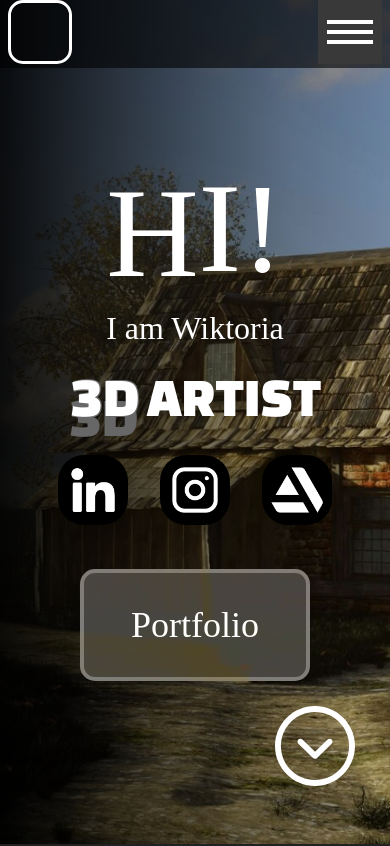
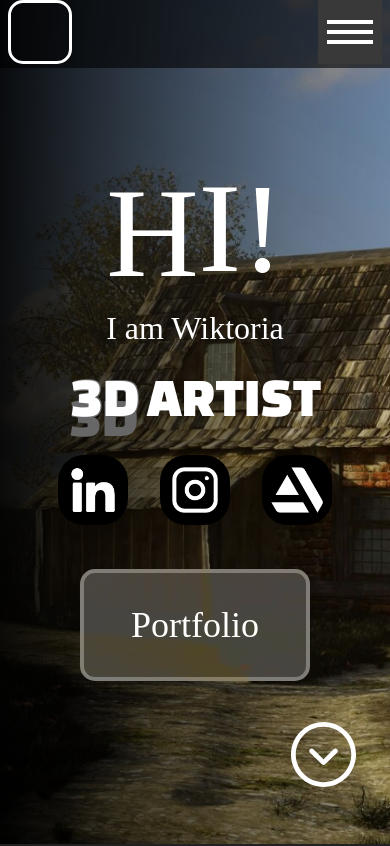
Before and after one commit to s-jez/Portfolio-3DArist, a React (Create React App) app: page / in a window 390 px wide. Shown: the top 846 px of the page. Built offline with nearby package versions, Linux system fonts and the light colour scheme; a web font is replaced by a local one.

Commit message:
remove unsed code.

```diff
--- a/src/components/Form/FormSection.module.css
+++ b/src/components/Form/FormSection.module.css
@@ -62,10 +62,9 @@
   cursor: pointer;
 }
 .form__scroll {
-  width: 2rem;
-  height: 2rem;
+  width: 5rem;
+  height: 5rem;
   position: absolute;
-  padding: 3rem;
   bottom: 5%;
   right: 5%;
   cursor: pointer;
@@ -98,6 +97,9 @@
   .form {
     width: 100%;
   }
+  .form__scroll {
+    mask-size: 65px;
+  }
 }
 @media (max-width: 320px) {
   .form textarea {
--- a/src/components/Main/MainSection.module.css
+++ b/src/components/Main/MainSection.module.css
@@ -42,11 +42,6 @@
 }
 .main__button:hover {
   box-shadow: inset 0 120px 0 0 #d80286;
-}
-
-.main__frame img:hover {
-  scale: 1.05;
-  animation: rotationIn 1s infinite;
 }
 .main__socials {
   display: flex;
@@ -97,10 +92,9 @@
     1px 1px #676767;
 }
 .main__scroll {
-  width: 2rem;
-  height: 2rem;
+  width: 5rem;
+  height: 5rem;
   position: absolute;
-  padding: 3rem;
   bottom: 5%;
   right: 5%;
   cursor: pointer;
@@ -130,7 +124,7 @@ h1 {
   .main__artist {
     font-size: 4.5rem;
   }
-  .main__frame button {
+  .main__button {
     width: 22.5rem;
     font-size: 2.8rem;
   }
@@ -158,7 +152,7 @@ h1 {
     white-space: nowrap;
     margin: 0;
   }
-  .main__frame button {
+  .main__button {
     width: 22.5rem;
     height: 7rem;
     font-size: 2.25rem;
@@ -185,6 +179,9 @@ h1 {
   .main__info {
     width: 100%;
     margin: auto;
+  }
+  .main__scroll {
+    mask-size: 65px;
   }
 }
 @media (max-height: 1000px) {
@@ -229,19 +226,8 @@ h1 {
   h1 {
     font-size: 1.8rem;
   }
-}
-@keyframes rotationIn {
-  0% {
-    transform: rotate(-6deg);
-  }
-  25% {
-    transform: rotate(0deg);
-  }
-  50% {
-    transform: rotate(6deg);
-  }
-  100% {
-    transform: rotate(-6deg);
+  .main__button {
+    width: 15rem !important;
   }
 }
 @keyframes wave-text {
```
